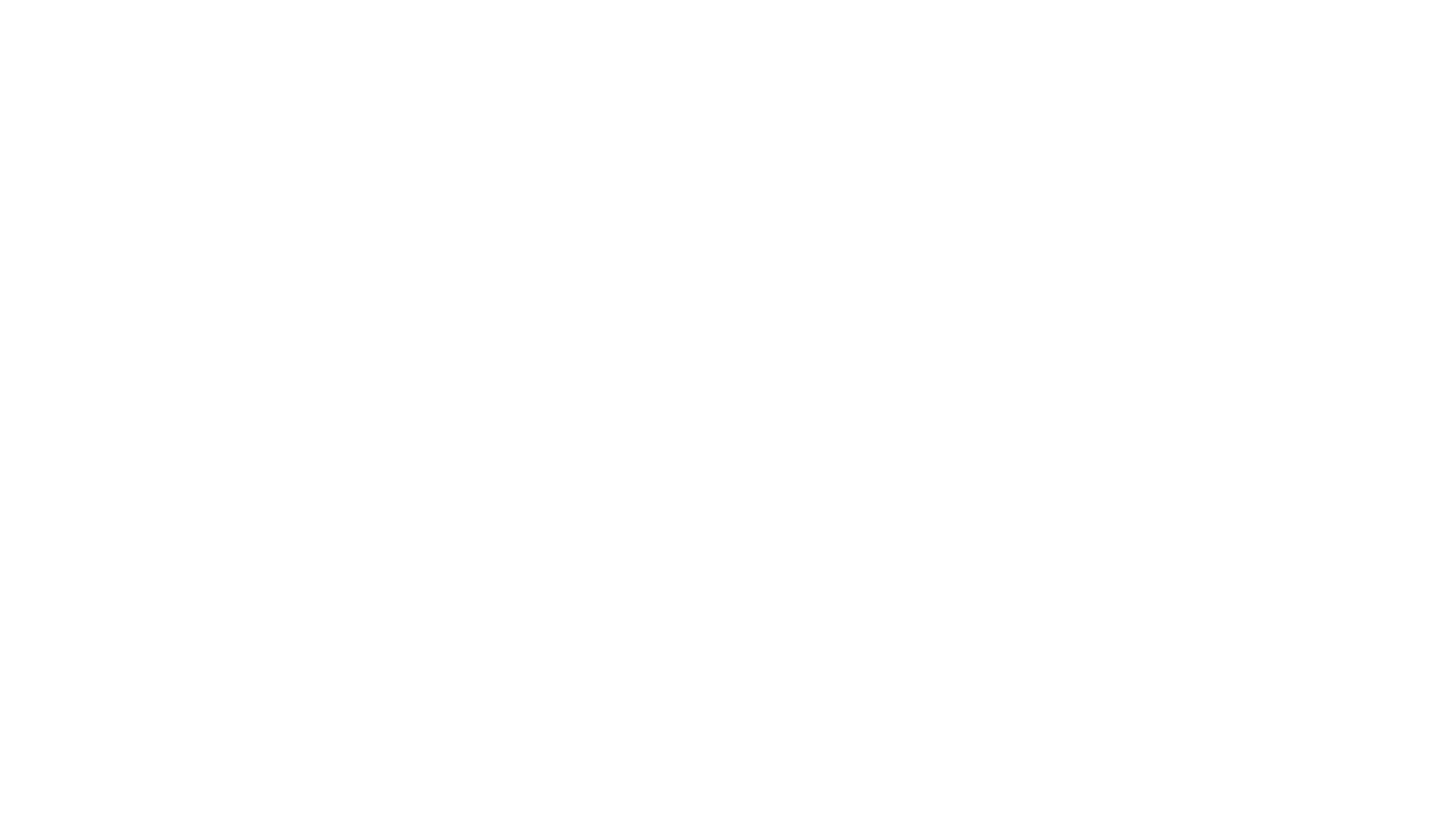
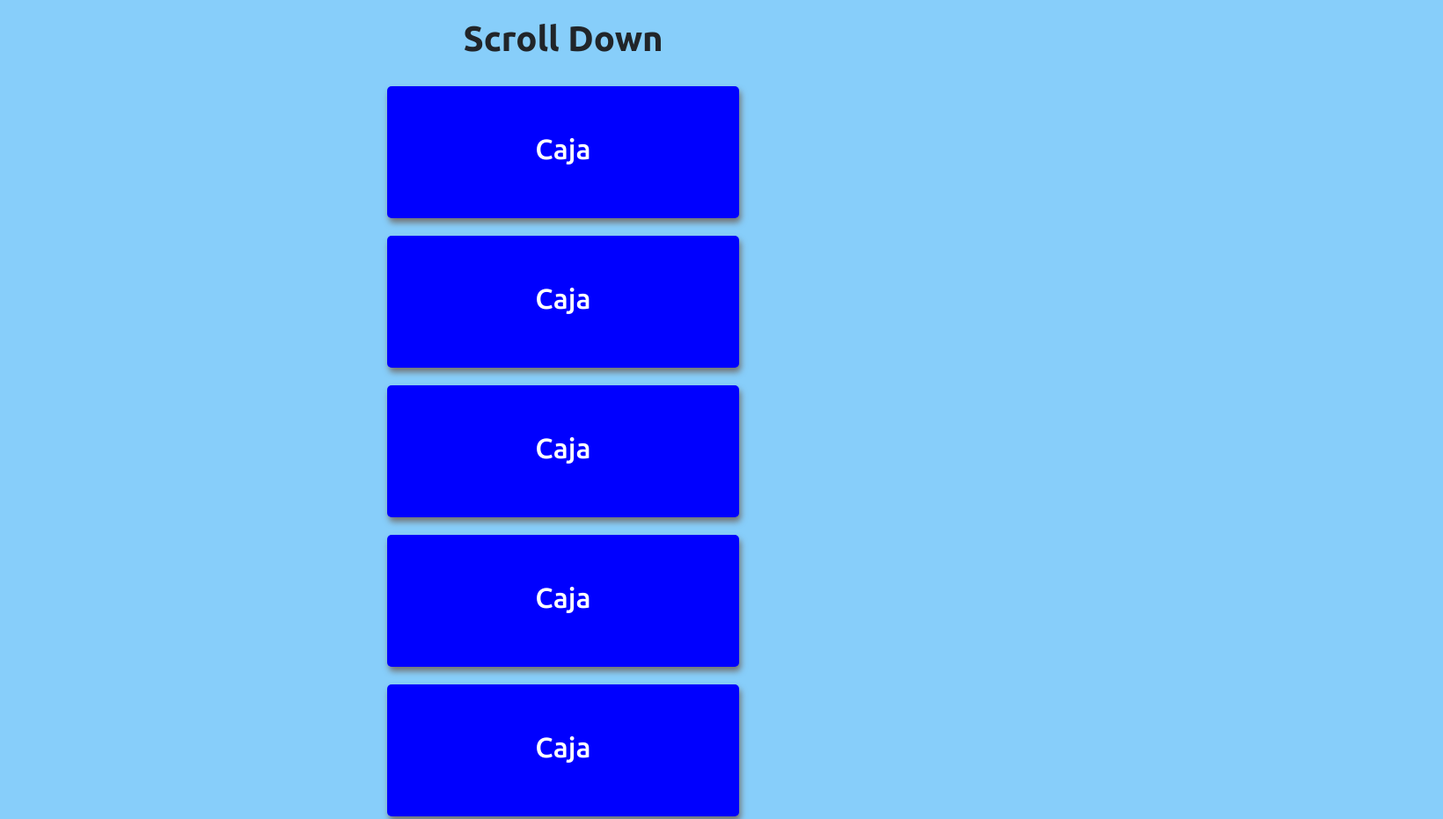
Before and after one commit to gommorin/udemy_scroll_ani, a plain HTML site: page index.html in a window 1280 px wide. Shown: the top 931 px of the page at 88% size, 1640 px wide, since content can reach past the window. Before the commit the page ends 800 px from the top, so only its background shows below. Drawn offline with nearby package versions, Linux system fonts and the light colour scheme.

Commit message:
ejercicio terminado

```diff
--- a/index.html
+++ b/index.html
@@ -15,6 +15,20 @@
 
 <body>
 
+  <h1>Scroll Down</h1>
+  <div class="box"><h2>Caja</h2></div>
+  <div class="box"><h2>Caja</h2></div>
+  <div class="box"><h2>Caja</h2></div>
+  <div class="box"><h2>Caja</h2></div>
+  <div class="box"><h2>Caja</h2></div>
+  <div class="box"><h2>Caja</h2></div>
+  <div class="box"><h2>Caja</h2></div>
+  <div class="box"><h2>Caja</h2></div>
+  <div class="box"><h2>Caja</h2></div>
+  <div class="box"><h2>Caja</h2></div>
+  <div class="box"><h2>Caja</h2></div>
+  <div class="box"><h2>Caja</h2></div>
+
   <script src="https://code.jquery.com/jquery-3.6.0.slim.js"
     integrity="sha256-HwWONEZrpuoh951cQD1ov2HUK5zA5DwJ1DNUXaM6FsY=" crossorigin="anonymous"></script>
   <script src="https://cdn.jsdelivr.net/npm/@popperjs/core@2.9.2/dist/umd/popper.min.js"
--- a/script.js
+++ b/script.js
@@ -0,0 +1,19 @@
+const boxes = document.querySelectorAll('.box')
+
+window.addEventListener('scroll', checkBoxes)
+
+checkBoxes()
+
+function checkBoxes() {
+  const triggerScroll = window.innerHeight / 7 * 4 /* Formula para que se active el scroll inicial */
+
+  boxes.forEach(box => {
+    const boxTop = box.getBoundingClientRect().top
+
+    if (boxTop < triggerScroll) {
+      box.classList.add('show')
+    } else {
+      box.classList.remove('show')
+    }
+  })
+}
--- a/style.css
+++ b/style.css
@@ -1,16 +1,47 @@
-@import url('https://fonts.googleapis.com/css2?family=Roboto:wght@400;500;700&display=swap');
+@import url('https://fonts.googleapis.com/css2?family=Ubuntu:wght@400;500;700&display=swap');
 
 * {
   box-sizing: border-box;
 }
 
 body {
-  font-family: Roboto, sans-serif;
+  background-color: lightskyblue;
+  font-family: Ubuntu, sans-serif;
   display: flex;
   flex-direction: column;
   align-items: center;
   justify-content: center;
-  height: 100vh;
-  overflow: hidden;
   margin: 0;
+  overflow-x: hidden;
 }
+
+h1 {
+  font-size: 40px;
+  font-weight: 700;
+  margin: 20px;
+}
+
+/* Cajas que aparecerán desde la derecha */
+.box {
+  background-color: blue;
+  color: white;
+  display: flex;
+  align-items: center;
+  justify-content: center;
+  width: 400px;
+  height: 150px;
+  margin: 10px;
+  border-radius: 5px;
+  box-shadow: 2px 5px 7px #727272;
+  transform: translateX(200%);
+  transition: transform 0.3s ease;
+}
+
+/* Cajas que aparecerán desde la izquierda */
+.box:nth-of-type(even) {
+  transform: translateX(-200%);
+}
+
+.box.show {
+  transform: translateX(0);
+}
```
Also changed, not shown: 1 other file.
